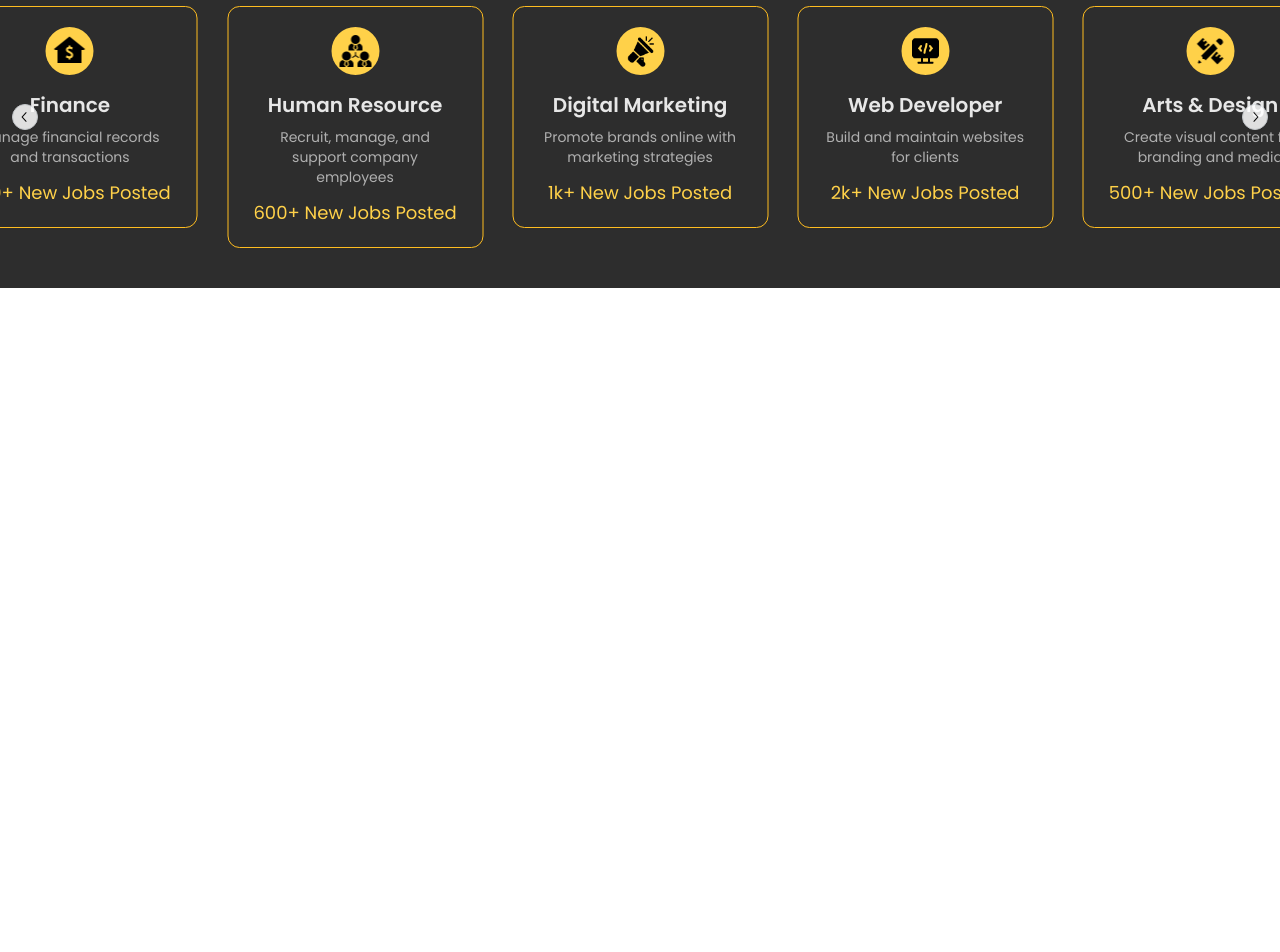
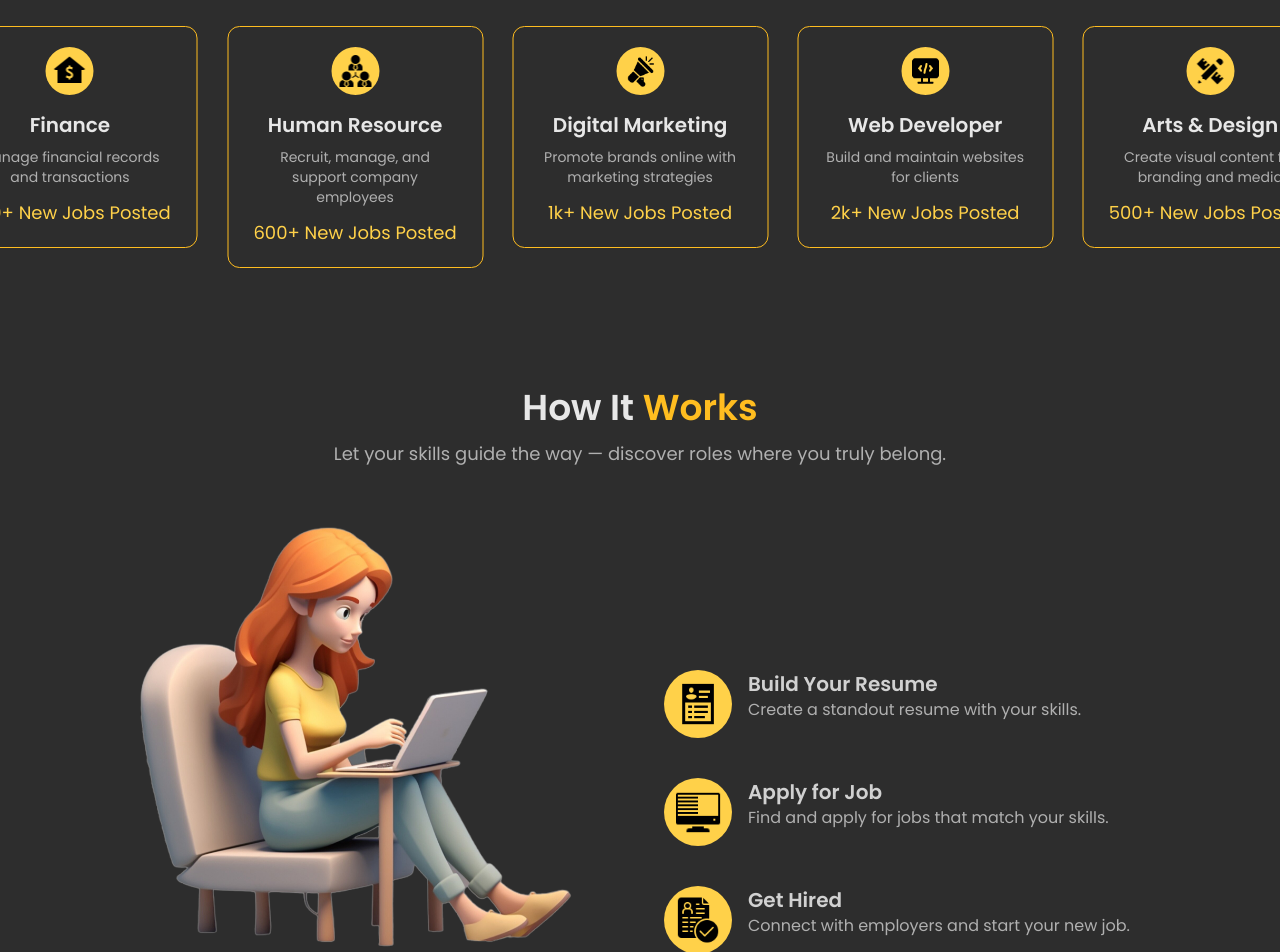
Before and after one commit to rajans01github/JOB-PORTAL, a React (Create React App) app in the folder job-portal/: page / in a window 1280 px wide. Shown: the part 1100-2052 px from the top of the page. Before the commit the page ends 1388 px from the top, so only its background shows below. Built offline with nearby package versions, Linux system fonts and the light colour scheme.

Commit message:
Working Updated 🔥

```diff
--- a/job-portal/src/Landingpage/JobCategory.tsx
+++ b/job-portal/src/Landingpage/JobCategory.tsx
@@ -1,9 +1,10 @@
 import { Carousel } from "@mantine/carousel";
 import { jobCategory } from "../Data/Data";
+import "@mantine/carousel/styles.css"; // Important for styling Mantine carousel
 
 const JobCategory = () => {
   return (
-    <div className="mt-20  pb-5 overflow-visible">
+    <div className="mt-20 pb-5 overflow-visible">
       <div className="text-4xl text-center font-semibold mb-3 text-mine-shaft-100">
         Browse <span className="text-bright-sun-400">Job</span> Category
       </div>
@@ -11,19 +12,32 @@ const JobCategory = () => {
         Explore diverse job opportunities tailored to your skills. Start your career journey today!
       </div>
 
+      {/* 👇 Add group class to enable hover */}
+      <div className="group relative mt-10">
         <Carousel
           slideSize="22%"
           slideGap="md"
           withControls
           draggable
+          className="relative"
+          controlSize={30}
+          styles={{
+            control: {
+            opacity: 0,
+            transition: "opacity 0.3s ease-in-out",
+            backgroundColor: "transparent-#fffbeb",
+            color: "#fcd34d", // 👈 HEX of bright-sun-300 (update based on your Tailwind config)
+            border: "2px solid #fcd34d",
+    },
+          }}
           emblaOptions={{
             loop: true,
-          dragFree:true
+            dragFree: true,
           }}
         >
           {jobCategory.map((category, index) => (
-          <Carousel.Slide >
-            <div className="flex flex-col items-center w-64 mx-auto mt-10 gap-2 border border-bright-sun-400 p-5 rounded-xl hover:cursor-pointer hover:shadow-[0_0_5px_2px_#ffbd20] my-5 !shadow-bright-sun-400 transition duration-300 ease-in-out">
+            <Carousel.Slide key={index}>
+              <div className="flex flex-col items-center w-64 mx-auto gap-2 border border-bright-sun-400 p-5 rounded-xl hover:cursor-pointer hover:shadow-[0_0_5px_2px_#ffbd20] my-5 transition duration-300 ease-in-out hover:scale-105">
                 <div className="p-2 bg-bright-sun-300 rounded-full">
                   <img
                     className="h-8 w-8"
@@ -44,6 +58,16 @@ const JobCategory = () => {
             </Carousel.Slide>
           ))}
         </Carousel>
+
+        {/* 👇 CSS to show buttons on hover */}
+        <style>
+          {`
+            .group:hover .mantine-Carousel-control {
+              opacity: 1 !important;
+            }
+          `}
+        </style>
+      </div>
     </div>
   );
 };
--- /dev/null
+++ b/job-portal/src/Landingpage/Working.tsx
@@ -0,0 +1,57 @@
+import { Avatar } from "@mantine/core";
+import { work } from "../Data/Data"; // ✅ Import your data
+
+const Working = () => {
+  return (
+    <div className="mt-20 pb-5 overflow-visible">
+      {/* Title */}
+      <div className="text-4xl text-center font-semibold mb-3 text-mine-shaft-100">
+        How It <span className="text-bright-sun-400">Works</span>
+      </div>
+
+      {/* Subtitle */}
+      <p className="text-lg mx-auto text-mine-shaft-300 text-center w-1/2 mb-10">
+        Let your skills guide the way — discover roles where you truly belong.
+      </p>
+
+      {/* Main Content Layout */}
+      <div className="flex gap-12 px-16 items-center justify-between flex-wrap md:flex-nowrap">
+        {/* Left - Girl Image + Optional Avatar */}
+        <div className="w-full md:w-1/2 flex flex-col items-center gap-4">
+          <img
+            className="w-[30rem] max-w-full"
+            src="/Working/Girl.png"
+            alt="Working girl illustration"
+          />
+          {/* Optional Avatar below image */}
+          <Avatar className="!h-16 !w-16" src="/avatar1.png" alt="It's me" size="lg" />
+          <div className="text-sm font-semibold text-mine-shaft-300 text-center">Complete your profile</div>
+          <div className="text-sm font-semibold text-mine-shaft-300 text-center">75% completed</div>
+        </div>
+
+        {/* Right - Work Steps */}
+        <div className="flex flex-col gap-10 w-full md:w-1/2">
+          {work.map((item, index) => (
+            <div key={index} className="flex items-start gap-4">
+              <div className="p-2.5 bg-bright-sun-300 rounded-full">
+                <img
+                  className="h-12 w-12"
+                  src={`/Working/${item.name}.png`}
+                  alt={item.name}
+                />
+              </div>
+              <div>
+                <div className="text-mine-shaft-200 text-xl font-semibold">
+                  {item.name}
+                </div>
+                <div className="text-mine-shaft-300">{item.desc}</div>
+              </div>
+            </div>
+          ))}
+        </div>
+      </div>
+    </div>
+  );
+};
+
+export default Working;
--- a/job-portal/src/Pages/Homepage.tsx
+++ b/job-portal/src/Pages/Homepage.tsx
@@ -2,6 +2,7 @@ import Header from "../Header/Header";
 import Companies from "../Landingpage/Companies";
 import DreamJobs from "../Landingpage/Dreamjob";
 import Jobcategory from "../Landingpage/JobCategory";
+import Working from "../Landingpage/Working";
 
 const Homepage = () => {
   return (
@@ -10,6 +11,7 @@ const Homepage = () => {
       <DreamJobs />
       <Companies />
       <Jobcategory />
+      <Working/>
     </div>
   );
 };
```
Also changed, not shown: job-portal/src/Header/Header.tsx (line endings or trailing spaces). Lines whose indentation alone changed are shown as unchanged.
